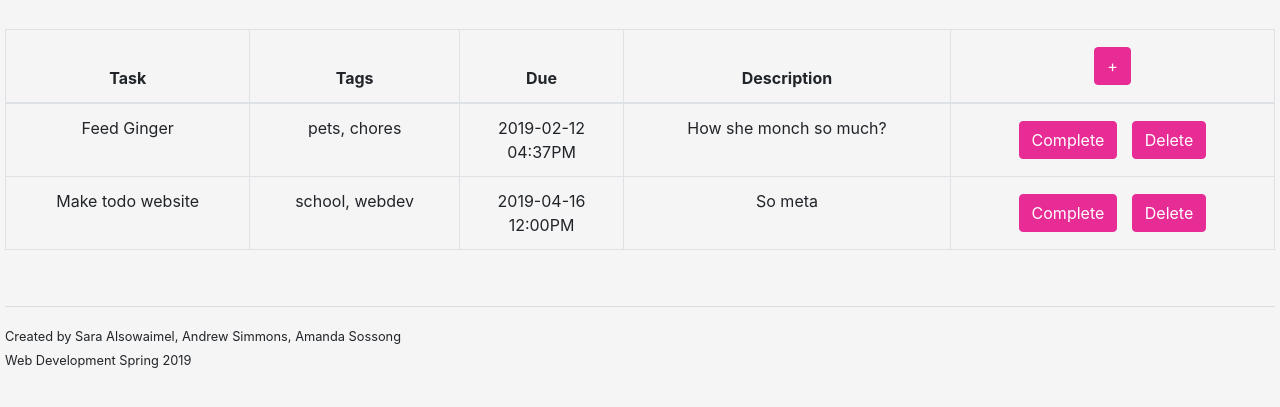
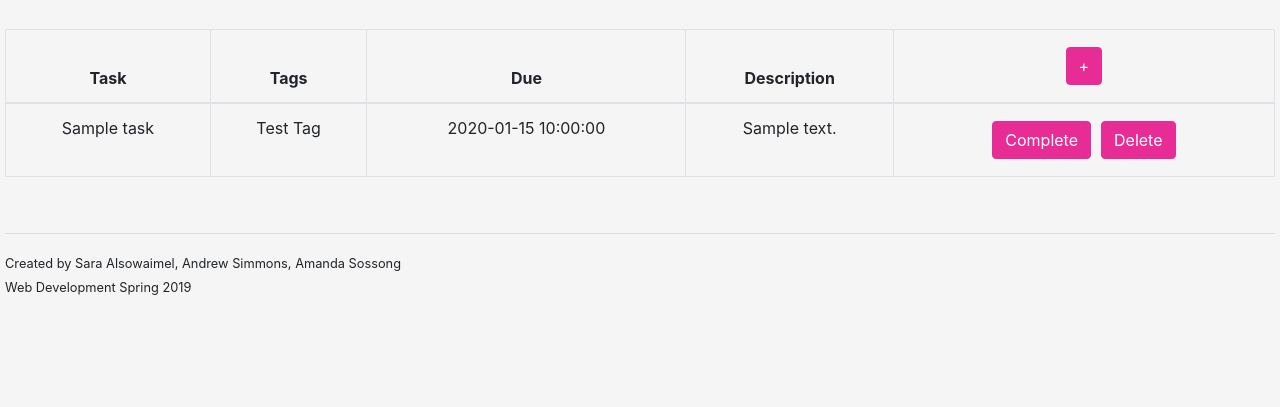
Before and after one commit to agsimmons/TODO-List, a PHP site: page / in a window 1280 px wide. Shown: the part 64-471 px from the top of the page. Run offline with PHP 8.4, Linux system fonts and the light colour scheme; tables that the repository leaves empty hold one stand-in row (values such as "Sample post").

Commit message:
Change index.html to index.php, select data from MariaDB

```diff
--- a/html/index.html
+++ b/html/index.php
@@ -34,30 +34,35 @@
 					<th scope="col">Tags</th>
 					<th scope="col">Due</th>
 					<th scope="col">Description</th>
-					<th scope="col"><button class="btn btn-primary" onclick="addTask();">+</th>
+					<th scope="col"><button class="btn btn-primary" onclick="addTask()">+</th>
 				</tr>
 			</thead>
 			<tbody>
-				<tr contentEditable="true">
-					<td>Feed Ginger</td>
-					<td>pets, chores</td>
-					<td>2019-02-12 <br/> 04:37PM</td>
-					<td>How she monch so much?</td>
-					<td>
-						<button name="completeTask" class="btn btn-primary" onclick="completeTask(this);">Complete</button>
-						<button name="deleteTask" class="btn btn-primary" onclick="deleteTask(this);">Delete</button>
-					</td>
-				</tr>
-				<tr contentEditable="true">
-					<td>Make todo website</td>
-					<td>school, webdev</td>
-					<td>2019-04-16 <br> 12:00PM</td>
-					<td>So meta</td>
-					<td>
-						<button name="completeTask" class="btn btn-primary" onclick="completeTask(this);">Complete</button>
-						<button name="deleteTask" class="btn btn-primary" onclick="deleteTask(this);">Delete</button>
-					</td>
-				</tr>
+				<?php
+					$mysql_host = "localhost";
+					$mysql_user = "todouser";
+					$mysql_pass = "todouserpassword";
+					$mysql_db = "todo";
+
+					// Create connection to database
+					$conn = new mysqli($mysql_host, $mysql_user, $mysql_pass, $mysql_db);
+
+					$query = "SELECT * FROM task";
+					$result = $conn->query($query);
+
+					if ($result > 0) {
+						while ($row = $result->fetch_assoc()) {
+							echo '<tr>
+										<td>' . $row["name"]. '</td>
+										<td>Test Tag</td>
+										<td>' . $row["due_date"]. '</td>
+										<td>' . $row["description"]. '</td>
+										<td><button class="btn btn-primary" onclick="completeTask()">Complete</button><button class="btn btn-primary" onclick="deleteTask()">Delete</button></td>
+									  </tr>';
+						}
+					}
+					mysqli_close($conn);
+				?>
 			</tbody>
 		</table>
 	</div>
```
